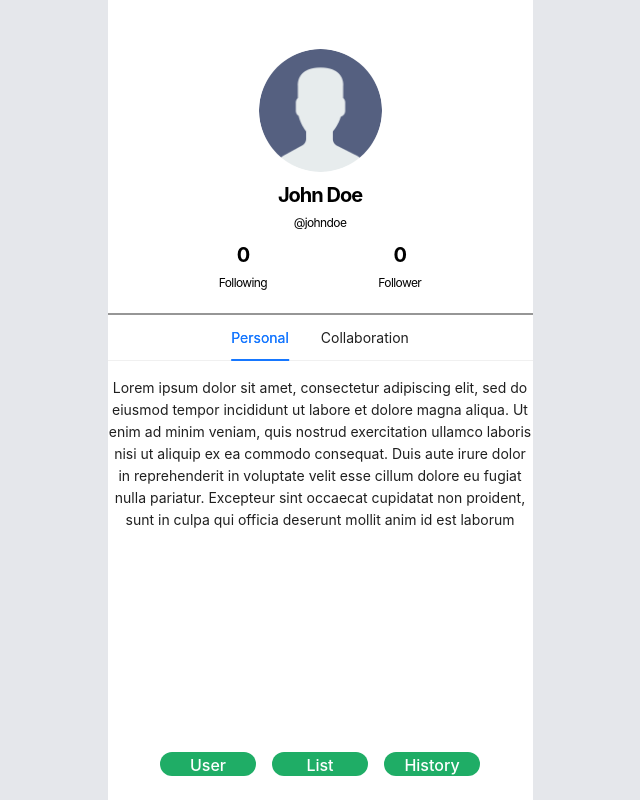
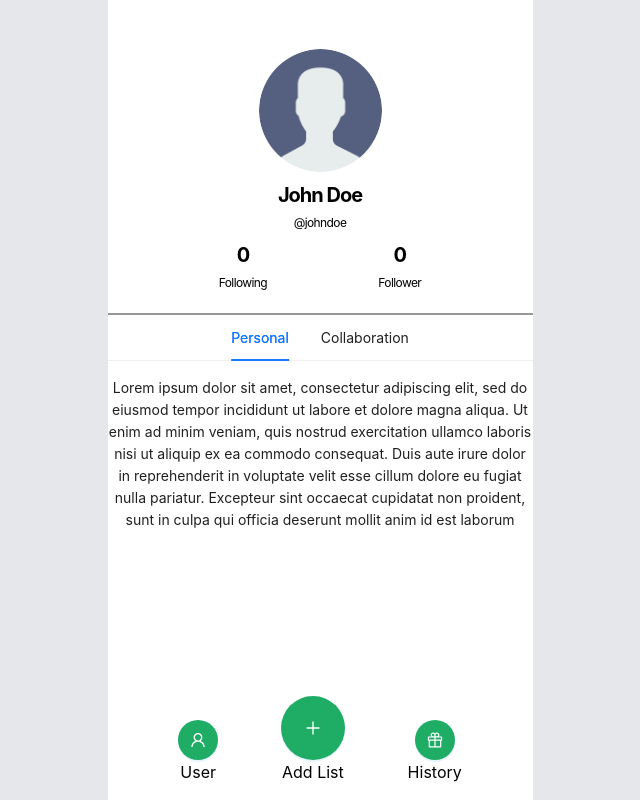
Before and after one commit to next-3-revou/gifty-fe-dev, a React (Vite) app: page /profile in a window 1280 px wide. Shown: the whole page, without its empty margins (320-960 px from the left). Built offline with nearby package versions, Linux system fonts and the light colour scheme.

Commit message:
refactor: refactor profile page and add button as design

```diff
--- a/package.json
+++ b/package.json
@@ -10,6 +10,7 @@
     "preview": "vite preview"
   },
   "dependencies": {
+    "@ant-design/icons": "^5.3.1",
     "antd": "^5.14.2",
     "localforage": "^1.10.0",
     "match-sorter": "^6.3.4",
--- a/src/component/atom/Button/index.jsx
+++ b/src/component/atom/Button/index.jsx
@@ -1,15 +1,43 @@
 /* eslint-disable react/prop-types */
 import './styles.css'
+import { Button } from 'antd';
+import { UserOutlined, PlusOutlined, GiftOutlined } from '@ant-design/icons';
+import './styles.css'
 
-const Buttons = ({title, size, onClick}) => {
-  return (
-    // <button className="bg-[#1FAD66] text-white font-bold w-24 h-6 rounded-full">
-    // {title}
-    // </button>
-    <button className={`bg-[#1FAD66] text-white w-24 h-6 rounded-full p-0 `} onClick={onClick}>
-      <p className={`text-${size ? 'lg' : 'sm'}`}>{title}</p>
-    </button>
-  )
+const Buttons = ({title, size, onClick,isIcon, types}) => {
+  if(isIcon) {
+    if(types === "profile") {
+      return (
+        <>
+          <Button type="primary" icon={<UserOutlined />} shape="circle" className='bg-[#1FAD66]' size={"large"}  onClick={onClick} />
+          <h4 className='text-black'>User</h4>
+        </>
+
+      )
+    } else if(types === "add") {
+      return (
+        <>
+          <Button type="primary" icon={<PlusOutlined />} shape="circle" className='bg-[#1FAD66] h-16 !w-16' size={"large"} onClick={onClick} />
+          <h4 className='text-black'>Add List</h4>
+        </>
+      )
+    } else {
+      return (
+        <>
+          <Button type="primary" icon={<GiftOutlined />} shape="circle" className='bg-[#1FAD66]' size={"large"}  onClick={onClick} />
+          <h4 className='text-black'>History</h4>
+        </>
+      )
+    }
+
+  } else {
+    return (
+      <button className={`bg-[#1FAD66] text-white w-24 h-6 rounded-full p-0 `} onClick={onClick}>
+        <p className={`text-${size ? 'lg' : 'sm'}`}>{title}</p>
+      </button>
+    )
+  }
+
 }
 
 export default Buttons
--- a/src/component/molecules/Navbar/index.jsx
+++ b/src/component/molecules/Navbar/index.jsx
@@ -3,17 +3,33 @@
 import Buttons from "../../atom/Button"
 
 const Navbar = () => {
+
+	const profilePage = (e) => {
+		e.preventDefault();
+		console.log('tes')
+	}
+
+	const addWishlist = (e) => {
+		e.preventDefault();
+		console.log('add')
+	}
+
+	const historyPage = (e) => {
+		e.preventDefault();
+		console.log('history')
+	}
+
 	return (
 		<div className="fixed inset-x-0 bottom-0 z-10 mx-auto flex min-h-[72px] max-w-[425px] items-center bg-white p-4">
-			<div className="flex w-full justify-center ">
+			<div className="flex w-full justify-evenly items-end ">
 				<div className="menus px-2">
-					<Buttons title={"User"} size={"lg"} />
+					<Buttons isIcon={true} types={"profile"} title={"User"} size={"lg"} onClick={(e) => profilePage(e)} />
 				</div>
 				<div className="menus px-2">
-					<Buttons title={"List"} size={"lg"} />
+					<Buttons isIcon={true} types={"add"} title={"User"} size={"lg"} onClick={(e) => addWishlist(e)} />
 				</div>
 				<div className="menus px-2">
-					<Buttons title={"History"} size={"lg"} />
+					<Buttons isIcon={true} types={"history"} title={"User"} size={"lg"} onClick={(e) => historyPage(e)} />
 				</div>
 			</div>
 		</div>
--- /dev/null
+++ b/src/component/molecules/Navbar/styles.css
@@ -0,0 +1,4 @@
+.custom-plus {
+  width: 4rem!important;
+  height: 4rem;
+}
```
Also changed, not shown: 1 other file (tests, documents, lock files or other folders).
